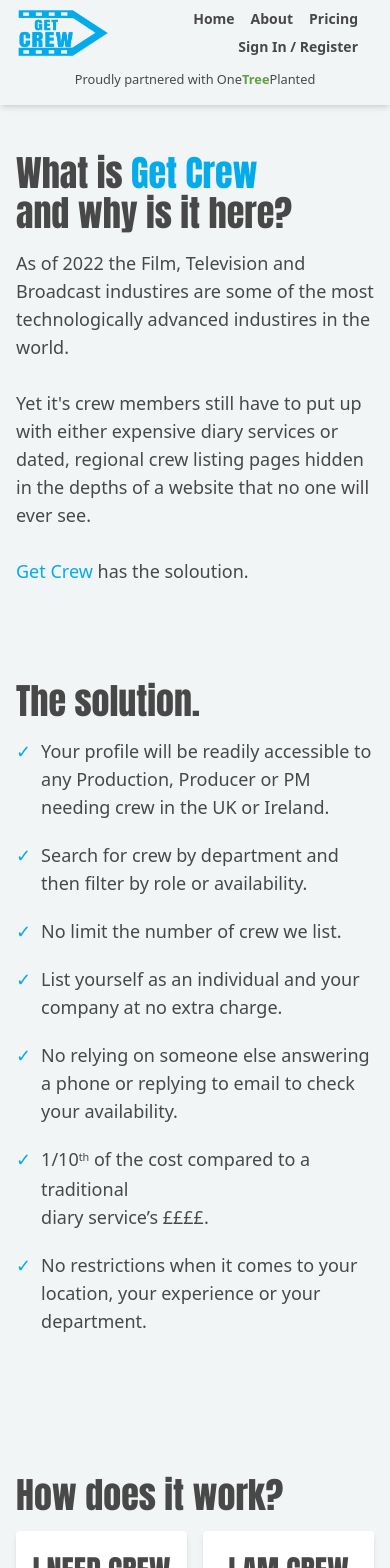
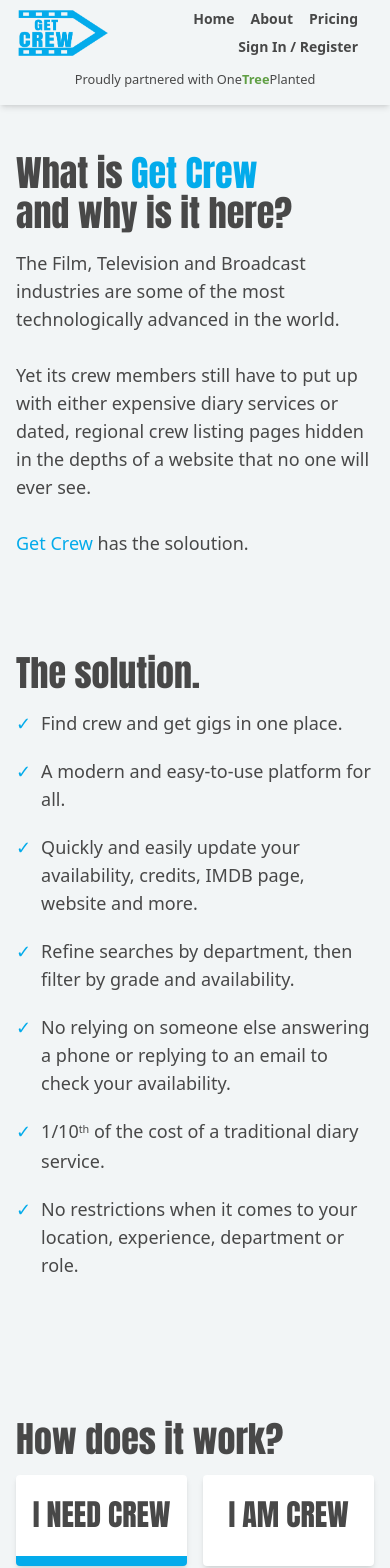
Before and after one commit to sdbxsdb/we-are-crew, a Next.js app: page /about in a window 390 px wide. Shown: the top 1568 px of the page. Built offline with nearby package versions, Linux system fonts and the light colour scheme; no server answers; the database is empty.

Commit message:
before trying yearly subscription

```diff
--- a/components/Banner.js
+++ b/components/Banner.js
@@ -6,8 +6,8 @@ const Banner = () => {
   return (
     <div style={{ backgroundImage: `url("images/newBannerBlackfaded.png")`, backgroundSize: 'cover', backgroundPosition: 'center' }} className="w-full flex justify-center overflow-hidden items-center h-[120px] md:h-[150px] relative px-4">
       <div className="flex relative flex-col items-center p-4 rounded-full">
-        <p className="text-center text-1xl md:text-4xl text-white z-40 font-anton tracking-wide mb-5 md:mb-2">The UK &amp; Ireland’s <br />Film & Television Crew Database</p>
-        <p className="text-lg text-white  bottom-0 md:bottom-12 z-50"><cite>The only place for crew.</cite></p>
+        <p className="text-center text-1xl md:text-4xl text-white z-40 font-anton tracking-wide mb-5 md:mb-2">The UK &amp; Ireland’s <br />Film & Television Crew Hub</p>
+        <p className="text-lg text-white  bottom-0 md:bottom-12 z-50"><cite>Be your own agent.</cite></p>
       </div>
       {/* <img src="/images/newBanner.png" alt="" width="100%" height="100%" className="absolute z-30 opacity-100 -top-[40px] md:-top-[110px]" /> */}
     </div>
--- a/components/CrewDetailBox.js
+++ b/components/CrewDetailBox.js
@@ -174,7 +174,7 @@ const CrewDetailBox = (crew) => {
                   : "text-wearecrewOrange"
               }`}>{crew?.status}</strong>
               {crew?.status !== "Available" && crew?.willBeAvailOn !== "" && crew?.willBeAvailOn !== null && (
-                  <small>Available from: {crew?.willBeAvailOn}</small>
+                  <small className="text-wearecrewRed">Available from: {crew?.willBeAvailOn}</small>
                 )}
             </div>
             {/* //END OF STATUS */}
@@ -268,7 +268,7 @@ const CrewDetailBox = (crew) => {
                   : "text-wearecrewOrange"
               }`}>{crew?.status}</strong>
               {crew?.status !== "Available" && crew?.willBeAvailOn !== "" && crew?.willBeAvailOn !== null && (
-                  <small>Available from: {crew?.willBeAvailOn}</small>
+                  <small className="text-wearecrewRed">Available from: {crew?.willBeAvailOn}</small>
                 )}
             </div>
                   {/* // END OF MOBILE STATUS */}
@@ -390,7 +390,7 @@ const CrewDetailBox = (crew) => {
                   {crew?.status}
                 </strong>
                 {crew?.status !== "Available" && crew?.willBeAvailOn !== "" && crew?.willBeAvailOn !== null && (
-                  <small className="text-right"><strong>Available from:</strong> {crew?.willBeAvailOn}</small>
+                  <small className="text-right text-wearecrewRed"><strong>Available from:</strong> {crew?.willBeAvailOn}</small>
                 )}
               </div>
             </div>
--- a/components/PricingOptions.js
+++ b/components/PricingOptions.js
@@ -56,12 +56,14 @@ const PricingOptions = ({ plans, req, res }) => {
           className="w-full banner flex flex-col justify-center items-center p-6 md:p-12 mb-8 text-white relative"
         >
           <h1 className=" tracking-wide text-2xl w-full text-center md:text-3xl shadow-black">
-            Simple plans. Better prices.
+            One simple plan.
+            <br />
+            One better price.
           </h1>
         </div>
 
         <div className="h-full flex flex-col px-4 z-20">
-          <div className="flex text-lg flex-col justify-start items-center text-center md:mb-12">
+          <div className="flex text-lg flex-col justify-start items-center text-center">
             <img
               src="/images/treeLogoStampGreen.png"
               width="120px"
@@ -79,7 +81,7 @@ const PricingOptions = ({ plans, req, res }) => {
                 One<strong className="text-oneTreeGreen">Tree</strong>Planted.
               </a>
               <br />
-              This means 15% of your payment will go directly to plant trees all
+              This means 5% of your payment will go directly to plant trees all
               over the world.
               <br />
               <br />
@@ -98,7 +100,7 @@ const PricingOptions = ({ plans, req, res }) => {
                       <strong className="mb-2 md:text-2xl">
                         {plan?.description?.split(".")[0]}
                       </strong>
-                      <small>£{plan?.price / 100}</small>
+                      <small>£{plan?.price / 100} p/a</small>
                       <div className="flex flex-col">
                         {!user?.paid && (
                           <button
@@ -109,7 +111,7 @@ const PricingOptions = ({ plans, req, res }) => {
                           </button>
                         )}
                         <strong className="text-white bg-wearecrewGreen py-1 px-12 absolute top-2 -right-12 transform z-40 rotate-45 shadow-md text-center">
-                          15 Trees <br/>  Planted!
+                          4 Trees <br/>  Planted!
                         </strong>
                       </div>
                     </div>
--- a/pages/I-need-crew/depts/crew-list/[crewList].js
+++ b/pages/I-need-crew/depts/crew-list/[crewList].js
@@ -189,6 +189,7 @@ const CrewList = ({ users }) => {
                           Filter by Availability
                         </p>
 
+                        <div className="flex">
                           <li className="lg:w-full max-w-3/12">
                             <input
                               name="availability"
@@ -198,7 +199,7 @@ const CrewList = ({ users }) => {
                               defaultChecked
                             />
                             <label htmlFor="All" className="font-bold">
-                            Show All Availbility
+                              Show All Availability
                             </label>
                           </li>
                           <li className="lg:w-full max-w-3/12 flex justify-start text-wearecrewGreen">
@@ -208,9 +209,10 @@ const CrewList = ({ users }) => {
                               value="Available"
                               id="Available"
                             />
-                          <label htmlFor="Available">Available</label>
+                            <label htmlFor="Available" className="font-bold">Availability Now</label>
                           </li>
-                        <li className="lg:w-full max-w-3/12 flex justify-start text-wearecrewRed">
+                        </div>
+                        {/* <li className="lg:w-full max-w-3/12 flex justify-start text-wearecrewRed">
                           <input
                             name="availability"
                             type="radio"
@@ -218,7 +220,7 @@ const CrewList = ({ users }) => {
                             id="Not Available"
                           />
                           <label htmlFor="Not Available">Not Available</label>
-                        </li>
+                        </li> */}
                       </div>
                     </ul>
                   </div>
@@ -227,7 +229,7 @@ const CrewList = ({ users }) => {
                     <ul className="flex flex-wrap justify-center lg:justify-between lg:flex-col gap-y-4 gap-x-4 filterByList border-2 border-wearecrewBlue rounded-md shadow-md py-2">
 
                       <p className="text-center pb-2 border-b-2 border-wearecrewBlue font-bold text-lg">
-                        Filter by Grade
+                        Filter by Role
                       </p>
 
                       <li className="lg:w-full max-w-3/12">
@@ -243,7 +245,7 @@ const CrewList = ({ users }) => {
                           onClick={clearTitleFilter}
                           className="font-bold"
                         >
-                          Show All Grades
+                          Show All Roles
                         </label>
                       </li>
                       {removedTitleDups?.map(
--- a/pages/about.js
+++ b/pages/about.js
@@ -47,12 +47,12 @@ const About = () => {
                     </div>
                     <div className="w-full md:w-1/2 ">
                       <span className="text-lg">
-                        As of 2022 the Film, Television and Broadcast industires
-                        are some of the most technologically advanced industires
+                        The Film, Television and Broadcast industries
+                        are some of the most technologically advanced
                         in the world.
                         <br />
                         <br />
-                        Yet it&apos;s crew members still have to put up with
+                        Yet its crew members still have to put up with
                         either expensive diary services or dated, regional crew
                         listing pages hidden in the depths of a website that no
                         one will ever see.
@@ -83,44 +83,43 @@ const About = () => {
                     </div>
                     <div className="w-full md:w-1/2 aboutPageListTicks text-lg">
                       <ul>
+
                         <li>
                           <p>
-                            Your profile will be readily accessible to any
-                            Production, Producer or PM needing crew in the UK or
-                            Ireland.
+                            Find crew and get gigs in one place.
                           </p>
                         </li>
                         <li>
                           <p>
-                            Search for crew by department and then filter by
-                            role or availability.
+                            A modern and easy-to-use platform for all.
                           </p>
                         </li>
                         <li>
-                          <p>No limit the number of crew we list.</p>
+                          <p>
+                          Quickly and easily update your availability, credits, IMDB page, website and more.
+                          </p>
                         </li>
                         <li>
                           <p>
-                            List yourself as an individual and your company at
-                            no extra charge.
+                            Refine searches by department, then filter by grade and availability.
                           </p>
                         </li>
                         <li>
                           <p>
                             No relying on someone else answering a phone or
-                            replying to email to check your availability.
+                            replying to an email to check your availability.
                           </p>
                         </li>
                         <li>
                           <p>
-                            1/10<small><sup>th</sup></small> of the cost compared to a
-                            traditional <br/> diary service’s ££££.
+                            1/10<small><sup>th</sup></small> of the cost of a
+                            traditional diary service.
                           </p>
                         </li>
                         <li>
                           <p>
-                            No restrictions when it comes to your location, your
-                            experience or your department.
+                            No restrictions when it comes to your location,
+                            experience, department or role.
                           </p>
                         </li>
                       </ul>
@@ -318,7 +317,7 @@ const About = () => {
                         <span className="text-wearecrewBlue">
                           Get Crew
                         </span>{" "}
-                        will donate 15% of your payment to{" "}
+                        will donate 5% of your payment to{" "}
                         <a
                           href="https://onetreeplanted.org/"
                           target="_blank"
@@ -335,18 +334,7 @@ const About = () => {
                         America, Asia, Africa, Europe and the Pacific.
                         <br />
                         <br />
-                        <strong>$1 = 1 tree.</strong>
-                        <br />
-                        <br />
-                        <strong>To put that into perspective:</strong>
-                        <div className="ml-4">
-                          <br />- 1 year listing will plant{" "}
-                          <strong>23 trees.</strong>
-                          <br />- 2 year listing will plant{" "}
-                          <strong>33 trees.</strong>
-                          <br />- Lifetime (30 years) listing will plant{" "}
-                          <strong>51 trees.</strong>
-                        </div>
+                        <strong>One <span className="text-wearecrewBlue">Get Crew</span> sign up = 4 trees planted.</strong>
                         <br />
                         <br />
                         Help us to help the world.
```
Lines whose indentation alone changed are shown as unchanged.
